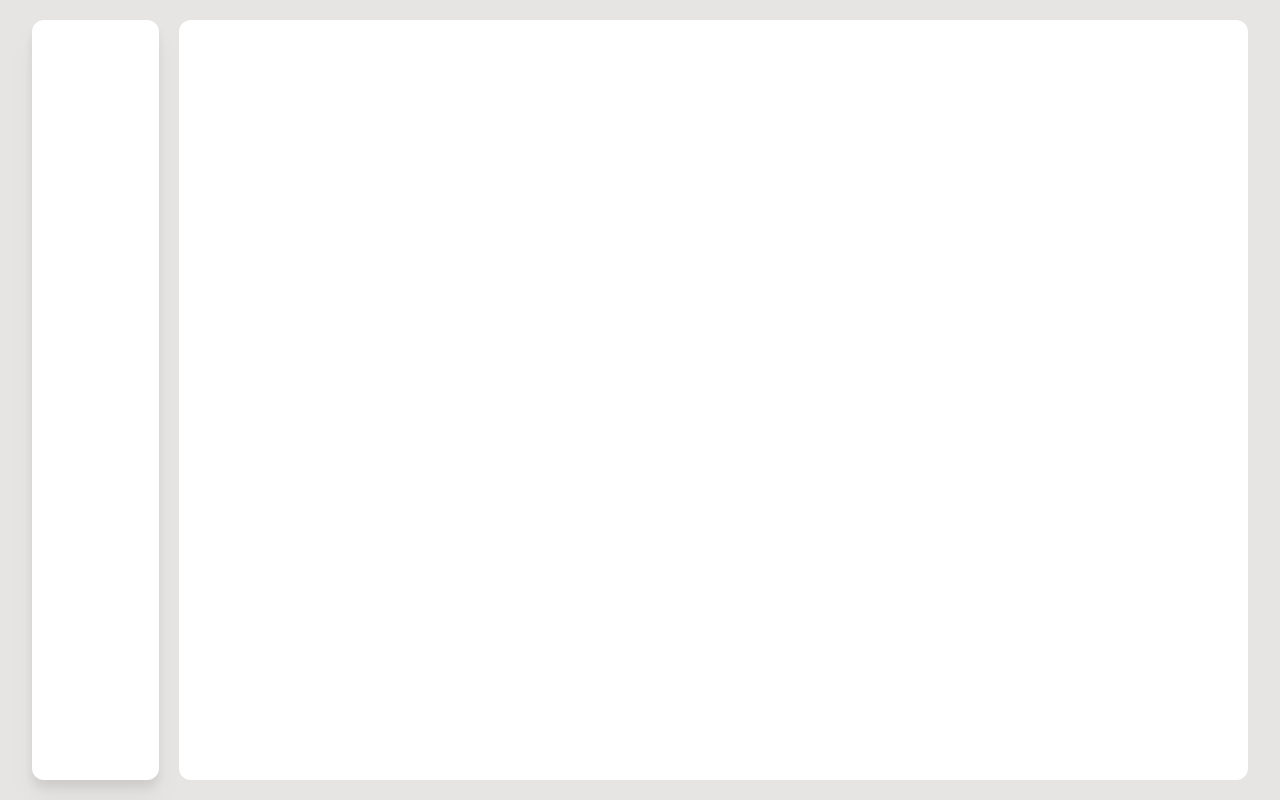
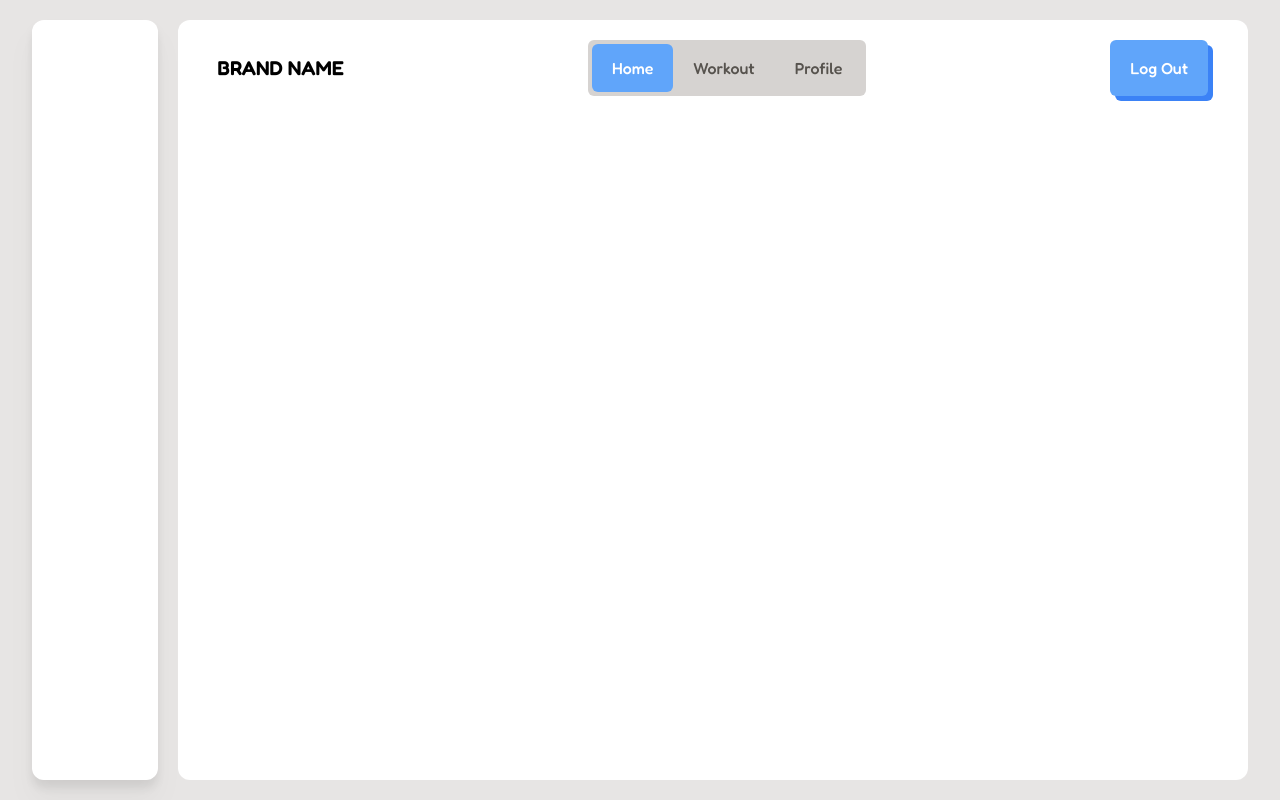
Before and after one commit to Workout-io/client, a React (Vite) app in the folder workout-react/: page /home in a window 1280 px wide. Built offline with nearby package versions, Linux system fonts and the light colour scheme.

Commit message:
added navbar

```diff
--- a/workout-react/package.json
+++ b/workout-react/package.json
@@ -15,6 +15,7 @@
     "@fontsource/roboto": "^5.0.13",
     "@mui/icons-material": "^5.16.1",
     "@mui/material": "^5.16.1",
+    "framer-motion": "^11.3.2",
     "react": "^18.3.1",
     "react-dom": "^18.3.1",
     "react-router-dom": "^6.24.1",
--- /dev/null
+++ b/workout-react/src/components/Button.jsx
@@ -0,0 +1,19 @@
+import React from 'react'
+
+const Button = ({title, route}) => {
+    function handleClick() {
+        window.location.href = route;
+    }
+
+    return (
+        <div
+            style={{ cursor: "pointer", boxShadow: "5px 5px 0px 0px rgb(59, 130, 246, 1)" }}
+            onClick={handleClick}
+            className="w-auto h-full flex items-center rounded-md px-5 font-medium bg-blue-400 text-white"
+        >
+            {title}
+        </div>
+    );
+}
+
+export default Button
--- a/workout-react/src/components/MainPage.jsx
+++ b/workout-react/src/components/MainPage.jsx
@@ -1,9 +1,10 @@
 import React from 'react'
+import NavBar from './Navbar'
 
 const MainPage = () => {
   return (
-    <div className="w-full h-full rounded-xl bg-white">
-
+    <div className="w-full h-full rounded-xl bg-white px-10 py-5">
+        <NavBar/>
     </div>
   )
 }
--- /dev/null
+++ b/workout-react/src/components/Navbar.jsx
@@ -0,0 +1,15 @@
+import React from 'react'
+import TopMenu from './TopMenu/TopMenu'
+import Button from './Button'
+
+const Navbar = () => {
+  return (
+    <div className="w-full h-14 flex justify-between text-black justify-items-center">
+      <div className="flex font-semibold text-xl justify-items-center items-center">BRAND NAME</div>
+      <TopMenu/>
+      <Button title="Log Out" route="/"></Button>
+    </div>
+  )
+}
+
+export default Navbar
--- /dev/null
+++ b/workout-react/src/components/TopMenu/MenuButton.jsx
@@ -0,0 +1,19 @@
+import React from 'react';
+
+const Button = ({ title, route, color, text }) => {
+    function handleClick() {
+        window.location.href = route;
+    }
+
+    return (
+        <div
+            style={{ color: text, backgroundColor: color, cursor: "pointer"}}
+            onClick={handleClick}
+            className="w-auto h-full flex items-center rounded-md px-5 font-medium"
+        >
+            {title}
+        </div>
+    );
+};
+
+export default Button;
--- /dev/null
+++ b/workout-react/src/components/TopMenu/TopMenu.jsx
@@ -0,0 +1,14 @@
+import React from 'react'
+import MenuButton from './MenuButton.jsx'
+
+const TopMenu = () => {
+  return (
+    <div className="h-full w-auto flex p-1 bg-stone-300 rounded-md">
+      <MenuButton title="Home" route="/Home" color="#60a5fa" text="#ffffff"></MenuButton>
+      <MenuButton title="Workout" route="/Workout" text="#57534e"></MenuButton>
+      <MenuButton title="Profile" route="/Profile" text="#57534e"></MenuButton>
+    </div>
+  )
+}
+
+export default TopMenu
--- a/workout-react/src/index.css
+++ b/workout-react/src/index.css
@@ -7,7 +7,7 @@
 
 html, body, #root {
     height: 100%;
-  }
+}
 
 
 * {
--- a/workout-react/src/main.jsx
+++ b/workout-react/src/main.jsx
@@ -14,8 +14,7 @@ ReactDOM.createRoot(document.getElementById('root')).render(
     <ThemeProvider theme={theme}>
     <BrowserRouter>
       <Routes>
-        <Route path="/" element={<Home/>}></Route>
-        <Route path="/login" element={<Login/>}></Route>
+        <Route path="/" element={<Login/>}></Route>
         <Route path="/home" element={<Home/>}></Route>
       </Routes>
     </BrowserRouter>
--- a/workout-react/src/pages/Home.jsx
+++ b/workout-react/src/pages/Home.jsx
@@ -4,7 +4,7 @@ import Sidebar from '../components/Sidebar'
 export default function Home() {
     return(
     <div className="bg-stone-200 flex px-8 py-5 w-full h-full gap-5">
-        <Sidebar></Sidebar>
+        <Sidebar/>
         <MainPage/>
     </div>
     );
--- a/workout-react/src/theme/theme.js
+++ b/workout-react/src/theme/theme.js
@@ -3,12 +3,11 @@ import { createTheme } from '@mui/material/styles';
 const theme = createTheme({
   typography: {
     fontFamily: [
-      'Kanit', // Replace with your custom font stack
-      'Arial', // Fallback font in case your custom font is not available
+      'Fredoka',
+      'Arial',
       'sans-serif',
     ].join(','),
   },
-  // other customizations like palette, breakpoints, etc.
 });
 
 export default theme;
--- a/workout-react/tailwind.config.js
+++ b/workout-react/tailwind.config.js
@@ -7,7 +7,7 @@ export default {
   theme: {
     extend: {
       fontFamily: {
-        body: ['Kanit']
+        body: ['Fredoka']
       },
     },
     screens: {
```
Also changed, not shown: 1 other file (tests, documents, lock files or other folders).
